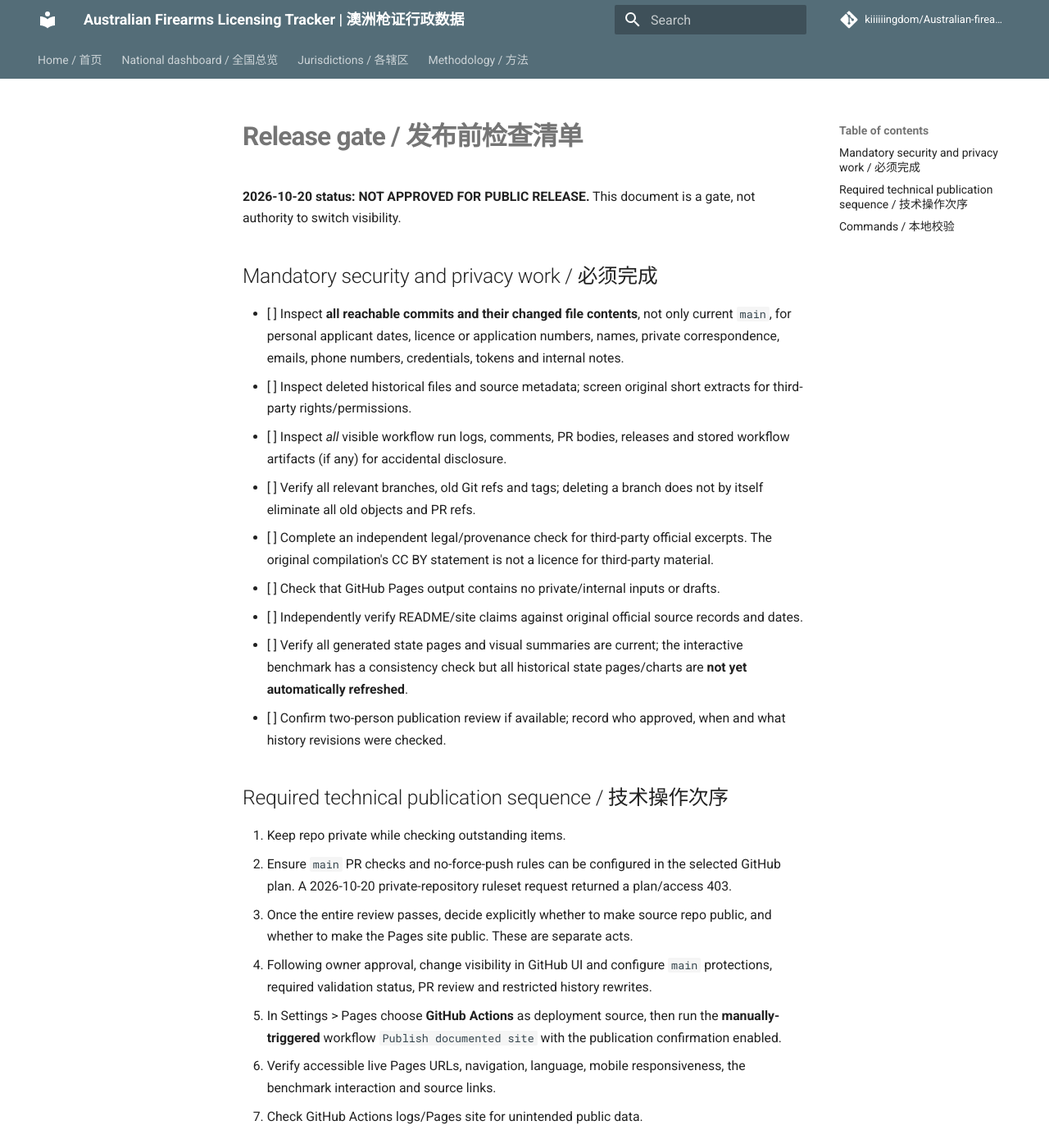
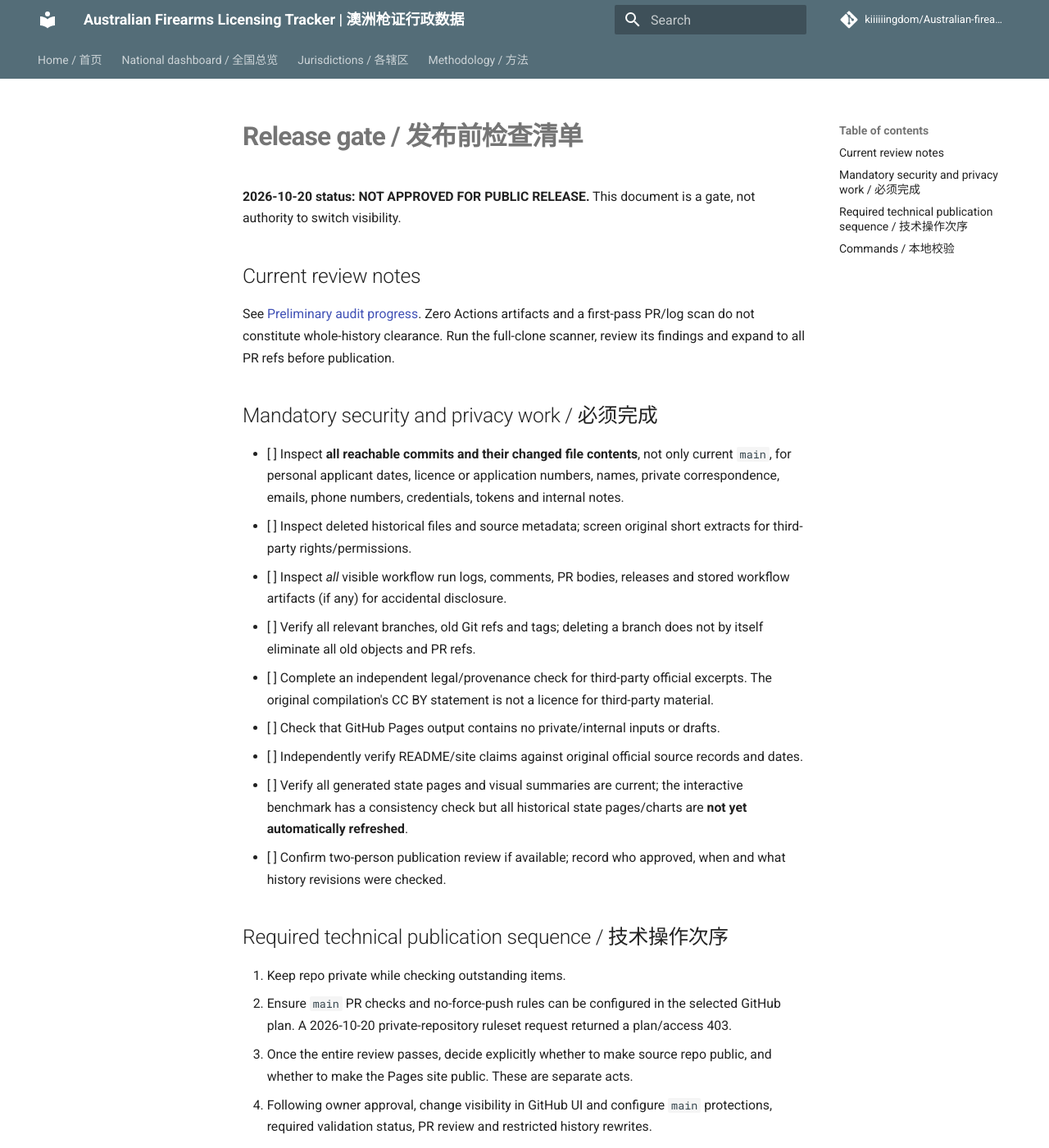
Before and after one commit to kiiiiiingdom/Australian-firearms-licensing-backlog-tracker, an MkDocs documentation site: the page built from docs/release-checklist.md, in a window 1280 px wide and 1400 px high. Shown: the whole window at 82% size. Built offline with MkDocs 1.6.1 and Material for MkDocs 9.7.7, drawn with Linux system fonts in a browser that asks for light colours; comment, search, counter and statistics services are not loaded; some of the changed text lies outside the part shown.

Commit message:
release: require generated-site freshness and document audit progress

```diff
--- a/docs/release-checklist.md
+++ b/docs/release-checklist.md
@@ -1,6 +1,10 @@
 # Release gate / 发布前检查清单
 
 **2026-10-20 status: NOT APPROVED FOR PUBLIC RELEASE.** This document is a gate, not authority to switch visibility.
+
+## Current review notes
+
+See [Preliminary audit progress](audit-progress-2026-10-20.md). Zero Actions artifacts and a first-pass PR/log scan do not constitute whole-history clearance. Run the full-clone scanner, review its findings and expand to all PR refs before publication.
 
 ## Mandatory security and privacy work / 必须完成
 
```
Also changed, not shown: other parts of docs/release-checklist.md (+1 -0 lines).
